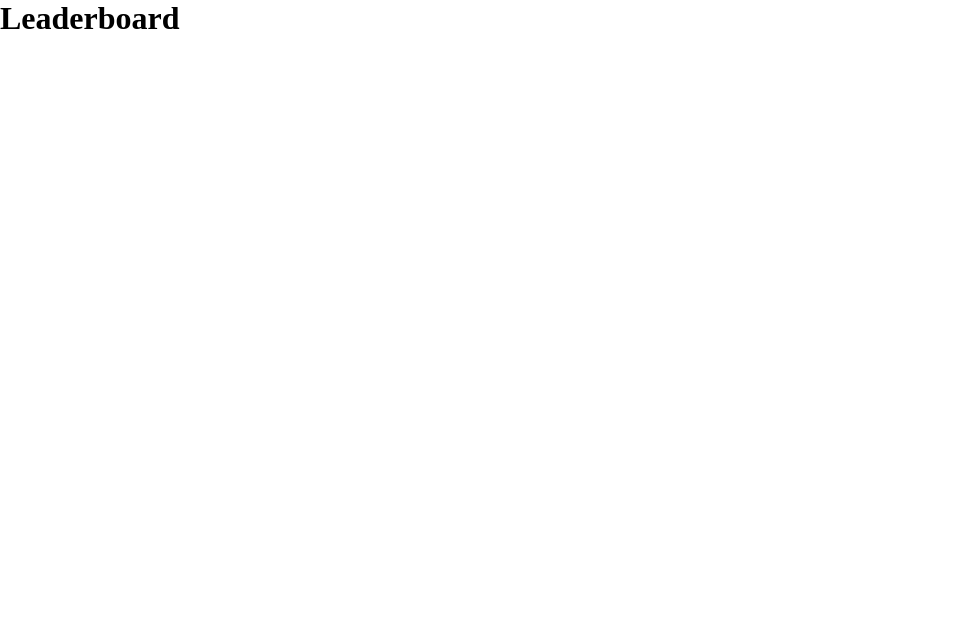
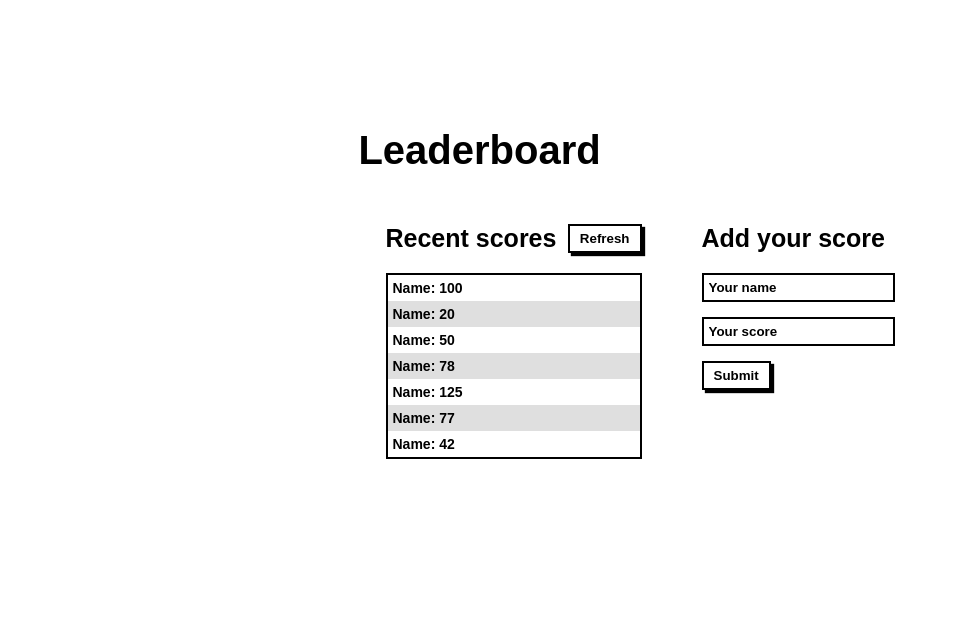
Before and after one commit to seyioyemade/leaderboard, a website built with webpack: page src/index.html in a window 1280 px wide. Shown: the whole page, without its empty margins (0-958 px from the left). Built offline with nearby package versions, Linux system fonts and the light colour scheme.

Commit message:
Develop project layout with minimal styling

```diff
--- a/src/index.html
+++ b/src/index.html
@@ -7,7 +7,41 @@
     <title>Leaderboard</title>
 </head>
 <body>
-    <h1>Leaderboard</h1>
+    <main>
+        <h1>Leaderboard</h1>
+        <section>
+            <div class="recent-scores">
+                <div>
+                    <h2>Recent scores</h2>
+                    <button>Refresh</button>
+                </div>
+
+                <div>
+                    <ul>
+                        <li>Name: 100</li>
+                        <li>Name: 20</li>
+                        <li>Name: 50</li>
+                        <li>Name: 78</li>
+                        <li>Name: 125</li>
+                        <li>Name: 77</li>
+                        <li>Name: 42</li>
+                    </ul>
+                </div>
+            </div>
+            <div>
+                <h2>Add your score</h2>
+                <form action="#">
+                    <input type="text" name="name" id="name" placeholder="Your name">
+                    <input type="number" name="score" id="score" placeholder="Your score">
+                    <button type="submit">Submit</button>
+                </form>
+            </div>
+
+        </section>
+
+    </main>
+
+
 
 </body>
 </html>
--- a/src/style.css
+++ b/src/style.css
@@ -1,4 +1,82 @@
 * {
   padding: 0;
   margin: 0;
+  box-sizing: border-box;
 }
+
+html {
+  font-size: 62.5%;
+}
+
+body {
+  font-size: 1.4rem;
+  font-family: Arial, Helvetica, sans-serif;
+}
+
+main, section {
+  display: flex;
+}
+
+main {
+  flex-direction: column;
+}
+
+section {
+  justify-content: center;
+  gap: 6rem;
+  height: 40rem;
+}
+
+h1 {
+  font-size: 4rem;
+  padding: 10% 5% 4% 28%;
+}
+
+h2 {
+  font-size: 2.5rem;
+}
+
+ul, form {
+  margin-top: 2rem;
+}
+
+input, button, ul {
+  border: 2px solid black;
+}
+
+input {
+  display: block;
+  margin-bottom: 1.5rem;
+}
+
+li, input {
+  padding: 0.5rem;
+}
+
+li, input, input::placeholder, button {
+  color: #000;
+  font-weight: 700;
+}
+
+ul>li:nth-child(even) {
+  background-color: rgb(223, 223, 223);
+}
+
+button {
+  background: none;
+  padding: 0.5rem 1rem;
+  box-shadow: 3px 3px 1px #000;
+}
+
+.recent-scores {
+  width: 20%;
+}
+
+.recent-scores > div:nth-child(1) {
+  display: flex;
+  justify-content: space-between;
+}
+
+li {
+  list-style: none;
+}
```
